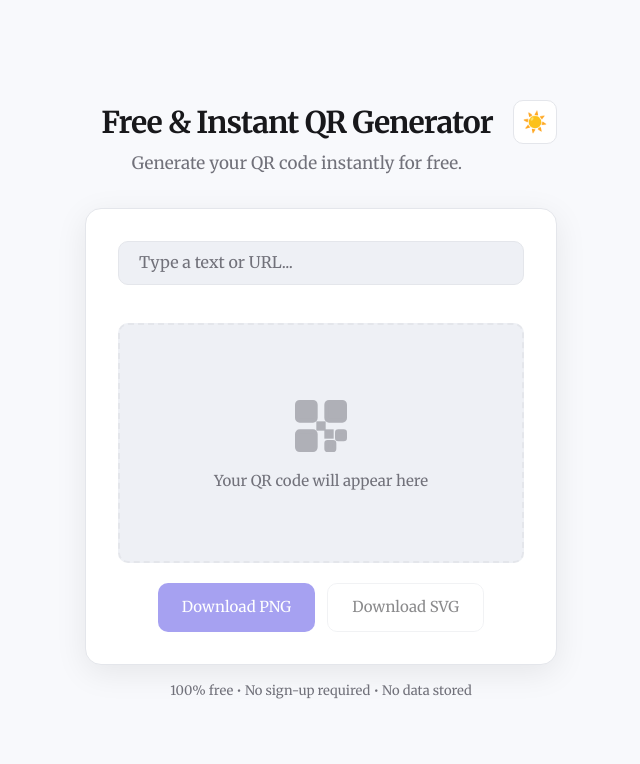
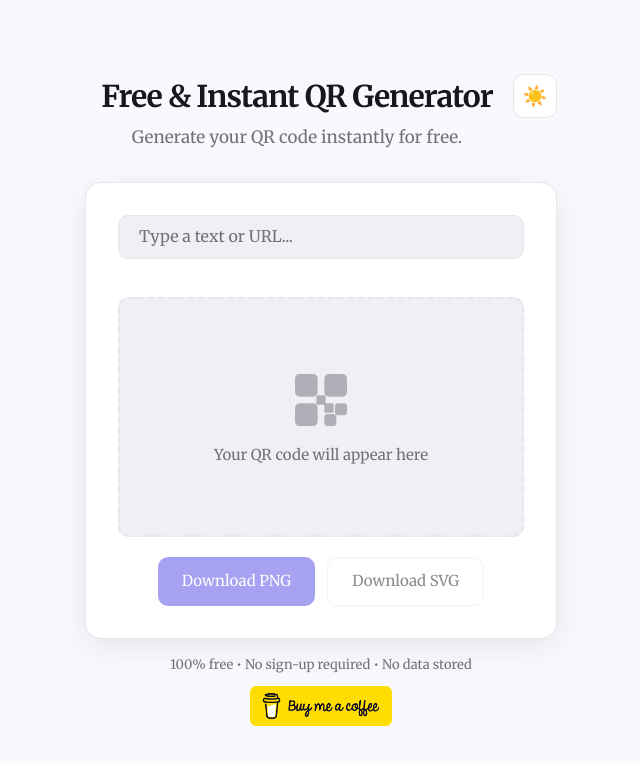
Before and after one commit to xWonder87x/Instant-Qr-Generator, a plain HTML site: page index.html in a window 1280 px wide. Shown: the whole page, without its empty margins (319-959 px from the left). Drawn offline with Linux system fonts and the light colour scheme.

Commit message:
Add footer links and styling in index.html for "Buy me a coffee" support

```diff
--- a/index.html
+++ b/index.html
@@ -47,6 +47,9 @@
       .btn:disabled { opacity: 0.5; cursor: not-allowed; }
       .footer { text-align: center; padding-top: 1rem; }
       .footer p { margin: 0; font-size: 0.8125rem; color: var(--text-muted); }
+      .footer a { color: var(--text-muted); font-size: 0.8125rem; text-decoration: none; transition: opacity 0.2s; }
+      .footer a:hover { opacity: 0.85; }
+      .footer a img { display: block; height: 2.5rem; width: auto; margin: 0 auto; }
       @media (max-width: 480px) { .app { padding: 1.25rem 1rem; } .card { padding: 1.5rem; } .preview-wrap { min-height: 200px; padding: 1.5rem; } }
     </style>
   </head>
@@ -90,7 +93,10 @@
           </div>
         </div>
       </main>
-      <footer class="footer"><p>100% free • No sign-up required • No data stored</p></footer>
+      <footer class="footer">
+        <p>100% free • No sign-up required • No data stored</p>
+        <p style="margin-top: 0.75rem;"><a href="https://buymeacoffee.com/xwonder87x" target="_blank" rel="noopener noreferrer" aria-label="Buy me a coffee"><img src="assets/bmc-logo.png" alt="Buy me a coffee" /></a></p>
+      </footer>
     </div>
     <script type="module">
       import QRCode from "https://esm.sh/qrcode@1.5.3";
```
Also changed, not shown: assets/bmc-logo.png (added).
